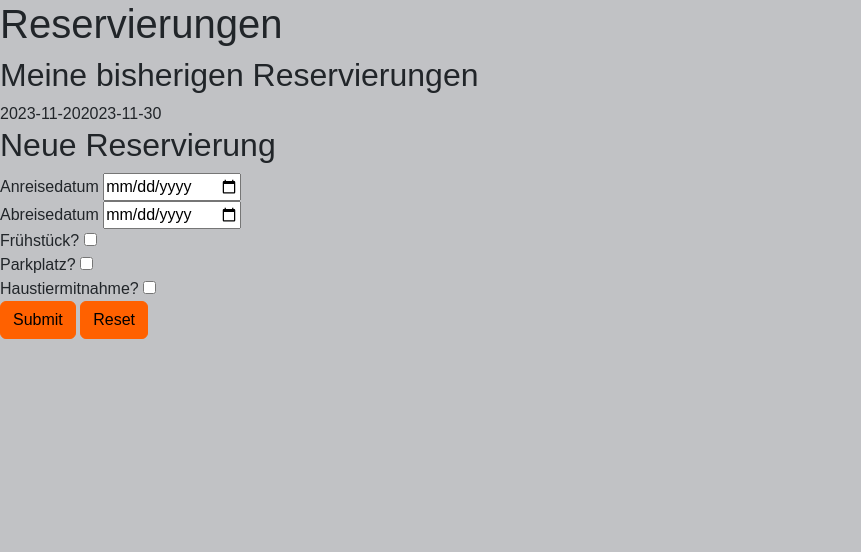
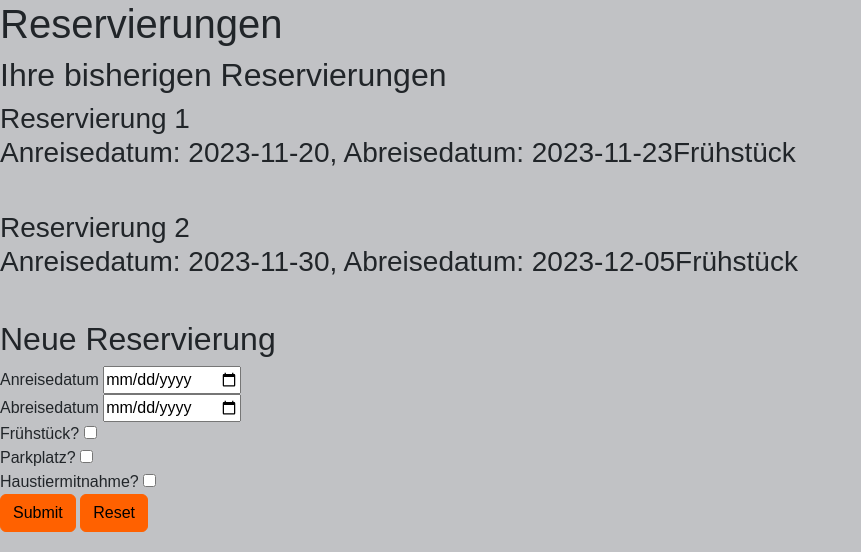
Before and after one commit to DavidWz0403/Hotel-Horizon, a PHP site: page /hotels.php in a window 1280 px wide. Shown: the part 116-668 px from the top of the page, without its empty margins (0-861 px from the left). Run offline with PHP 8.4, Linux system fonts and the light colour scheme; the visitor is signed in with stand-in values (Sample User, id 1).

Commit message:
reservierung

```diff
--- a/hotels.php
+++ b/hotels.php
@@ -15,10 +15,26 @@
     $reservierungen = array (array("2023-11-20","2023-11-23",true,false,true),array("2023-11-30","2023-12-05",false,false,false)); #zukünftig hier die Reservierungen aus der DB laden.
     ?>
     <h1>Reservierungen</h1>
-    <h2>Meine bisherigen Reservierungen</h2>
+    <h2>Ihre bisherigen Reservierungen</h2>
         <?php
             for($i=0;$i<count($reservierungen);$i++){
-                echo $reservierungen[$i][0];
+                #for($j=0;$j<count($reservierungen[$i]);$j++){
+                    echo "<h3>Reservierung ".$i+1;
+                    echo "<br/>";
+                    echo "Anreisedatum: ".$reservierungen[$i][0];
+                    echo ", Abreisedatum: ".$reservierungen[$i][1];
+                    echo "Frühstück ";
+                    if($reservierungen[$i][3]){
+                        echo "inkludiert.";};
+                    #else{
+                    #    echo "nicht inkludiert.";};
+                    #echo "<br/> Parkplatz ";
+                    #if($reservierungen[$i][4]){echo "inkludiert"};else{"nicht inkludiert."};
+                    #echo "<br/> Haustieremitnahme ";
+                    #if($reservierungen[$i][5]){echo "gestattet"};else{"nicht gestattet."};
+                #}
+                echo "<br/>";
+                echo "<br/>";
             }
     ?>
     <h2>Neue Reservierung</h2>
--- a/reservierung.php
+++ b/reservierung.php
@@ -28,7 +28,7 @@
         $parkplatz = $_POST["parkplatz"];
         $haustier = $_POST["haustier"];
         $dates = $end - $start;
-        $price = $dates * 100 + $breakfast * 10*$dates + $parkplatz*10*$dates + $haustier * 20;
+        $price = ;
     }
     ?>
     <h1>Reservierungen</h1>
```
